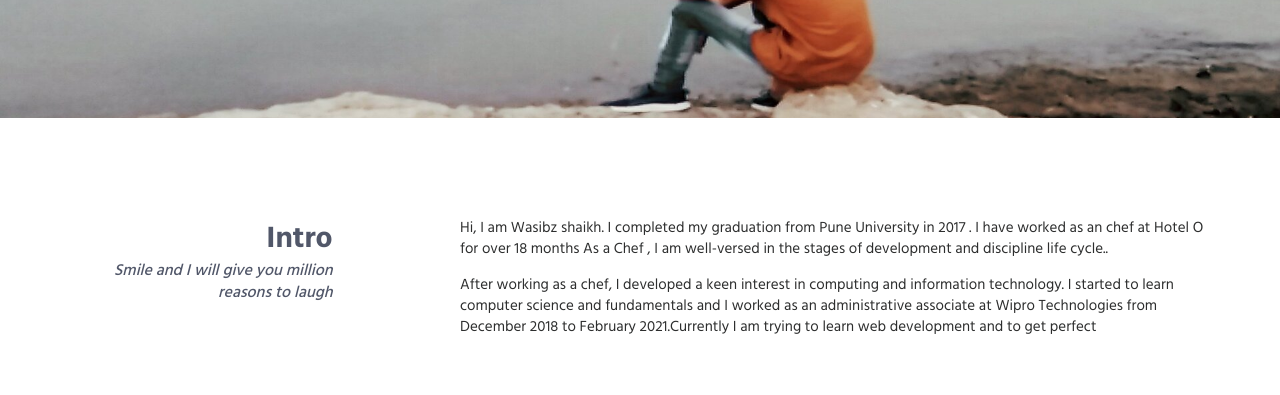
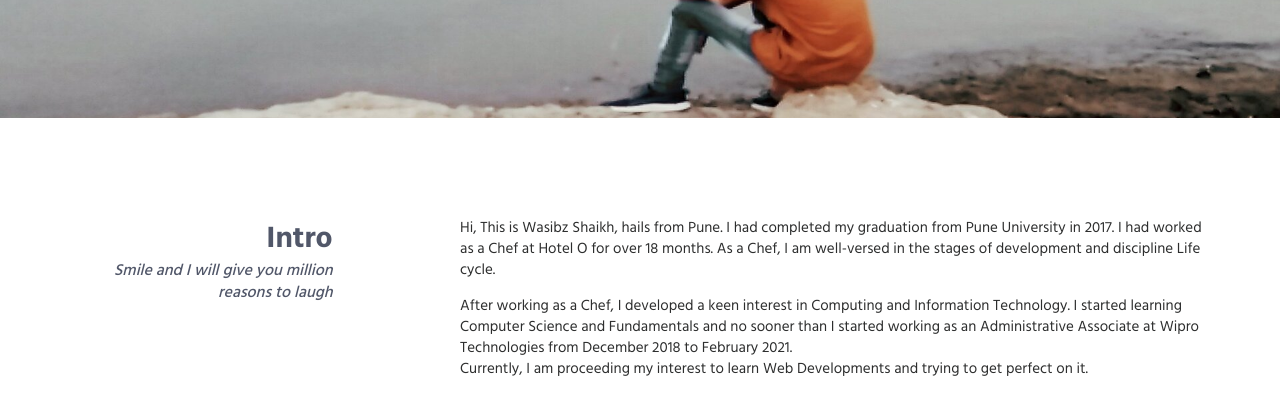
Before and after one commit to Wasibz-zz/personal-site, a plain HTML site: page index.html in a window 1280 px wide. Shown: the part 543-938 px from the top of the page. Drawn offline with Linux system fonts and the light colour scheme.

```diff
--- a/index.html
+++ b/index.html
@@ -94,11 +94,14 @@
                         </div>
                     </div>
                     <div class="col-sm-8 col-sm-offset-1">
-                        <div class="margin-b-60">
-                            <p>Hi, I am Wasibz shaikh. I completed my graduation  from Pune University in 2017 . I have worked as an chef at Hotel  O for over 18 months
- As a Chef , I am well-versed in the stages of  development and  discipline life cycle..</p>
-                            <p>After working as a chef, I developed a keen interest in computing and information technology. I started to learn computer science and fundamentals and I worked as an administrative associate at Wipro Technologies from December 2018 to February 2021.Currently I am trying to learn web development and to get perfect </p>
-                        </div>
+                        <div class="margin-b-60">                            <p>Hi, This is Wasibz Shaikh, hails from Pune. I had completed my graduation from Pune University in 2017. I had worked as a Chef at Hotel O for over 18 months. As a Chef, I am well-versed in the stages of development and discipline Life cycle.</p>
+                            <p>After working as a Chef, I developed a keen interest in Computing and Information Technology. I started learning Computer Science and Fundamentals and no sooner than I started working as an Administrative Associate at Wipro Technologies from December 2018 to February 2021. <br/>
+
+Currently, I am proceeding my interest to learn Web  Developments and trying to get perfect on it. <br/> <br/>
+
+Cheers,<br/>
+Wasibz </p>
+                    </div>
 
                         <!-- Progress Box -->
                         <div class="progress-box">
```
